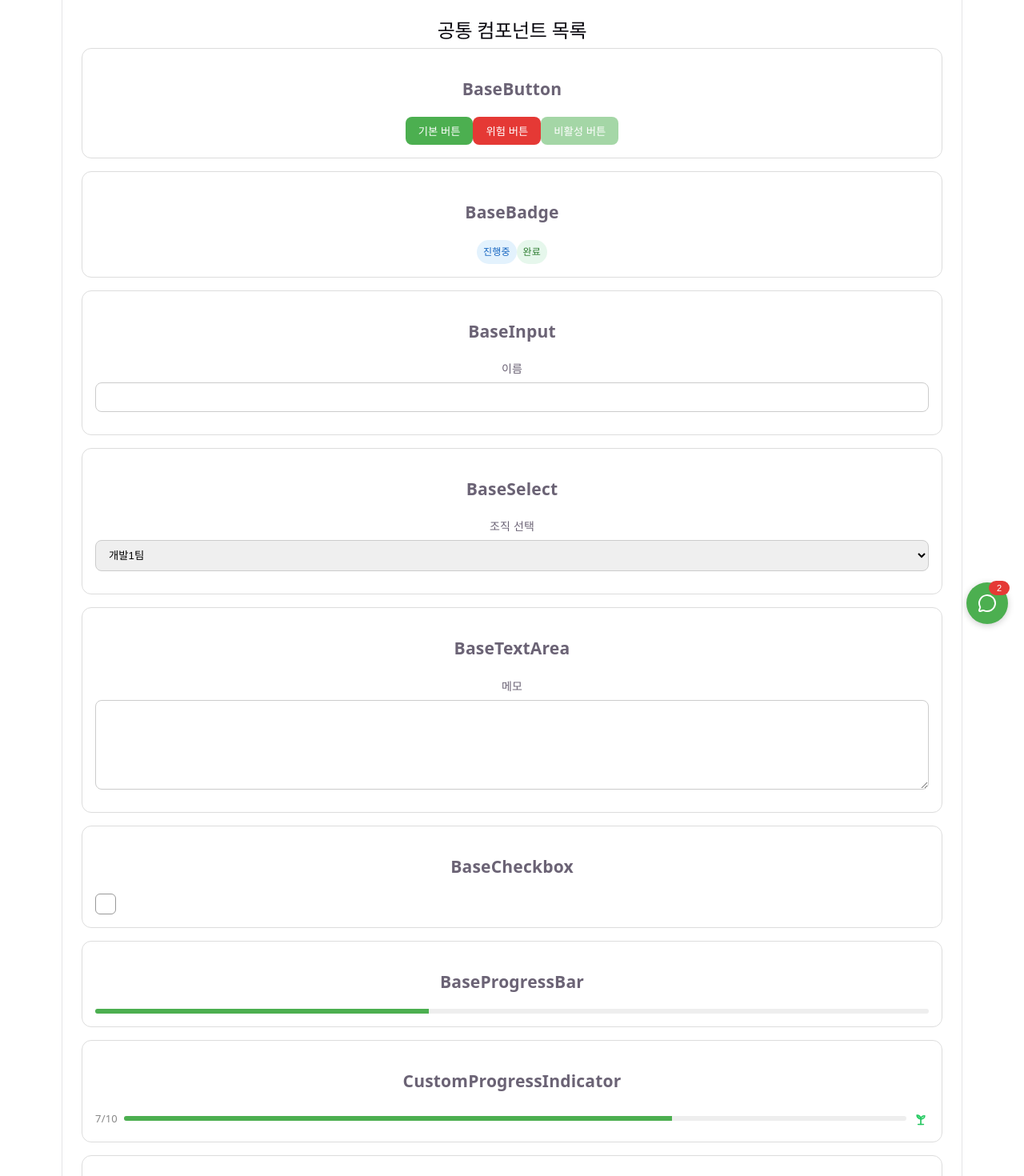
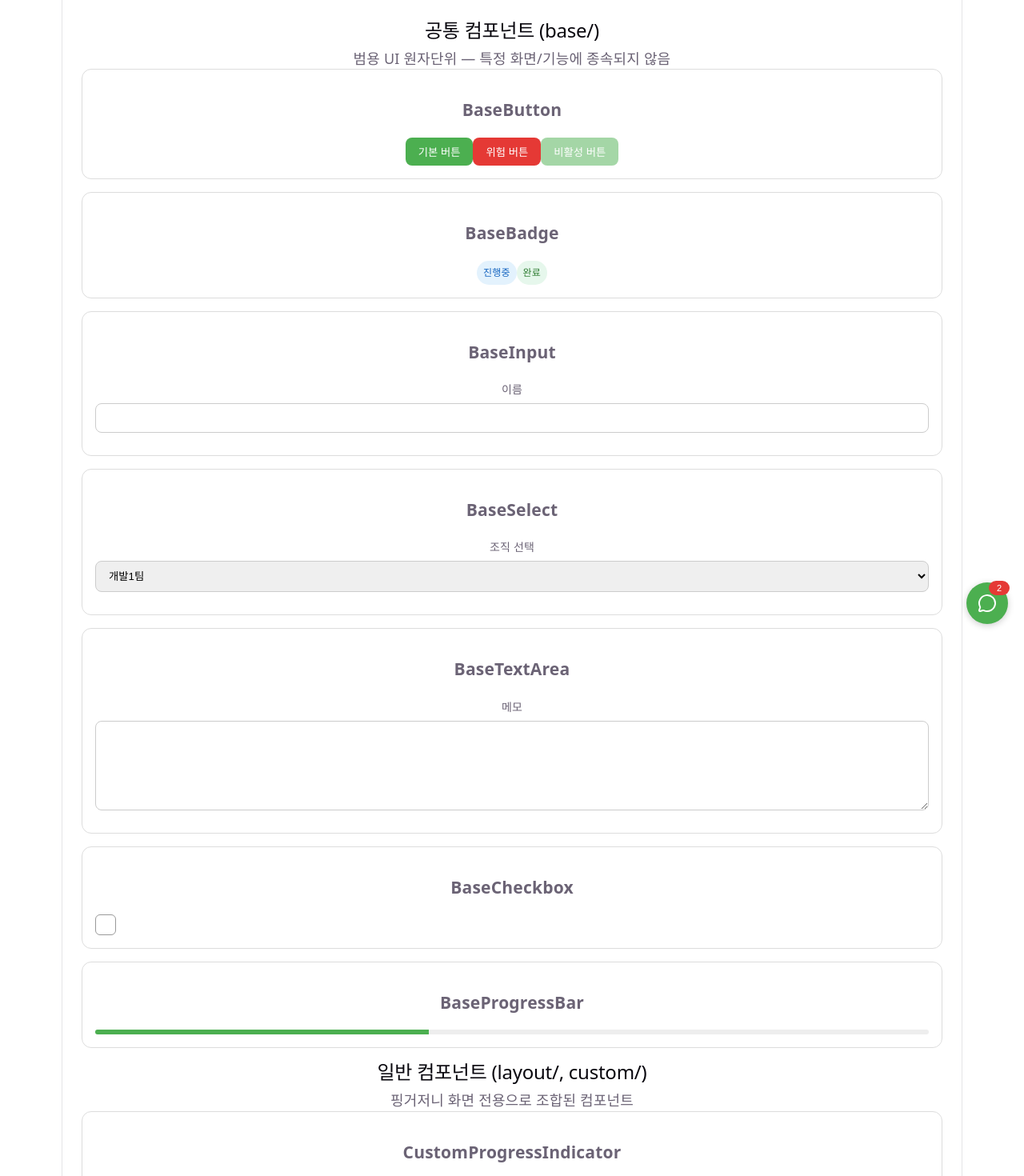
Before and after one commit to FingerIntern2026/finger-journey-frontend, a React (Vite) app: page /demo/components in a window 1280 px wide. Shown: the top 1470 px of the page at 80% size. Built offline with nearby package versions, Linux system fonts and the light colour scheme.

Commit message:
demo: 컴포넌트 목록을 공통(base)/일반(layout,custom) 두 섹션으로 분리

```diff
--- a/src/pages/demo/ComponentListPage.jsx
+++ b/src/pages/demo/ComponentListPage.jsx
@@ -49,7 +49,8 @@ export default function ComponentListPage() {
 
   return (
     <div style={{ padding: "24px" }}>
-      <h2>공통 컴포넌트 목록</h2>
+      <h2>공통 컴포넌트 (base/)</h2>
+      <p className="muted">범용 UI 원자단위 — 특정 화면/기능에 종속되지 않음</p>
 
       <BaseCard>
         <h3>BaseButton</h3>
@@ -93,6 +94,9 @@ export default function ComponentListPage() {
         <BaseProgressBar current={4} total={10} />
       </BaseCard>
 
+      <h2>일반 컴포넌트 (layout/, custom/)</h2>
+      <p className="muted">핑거저니 화면 전용으로 조합된 컴포넌트</p>
+
       <BaseCard>
         <h3>CustomProgressIndicator</h3>
         <CustomProgressIndicator current={7} total={10} />
```
